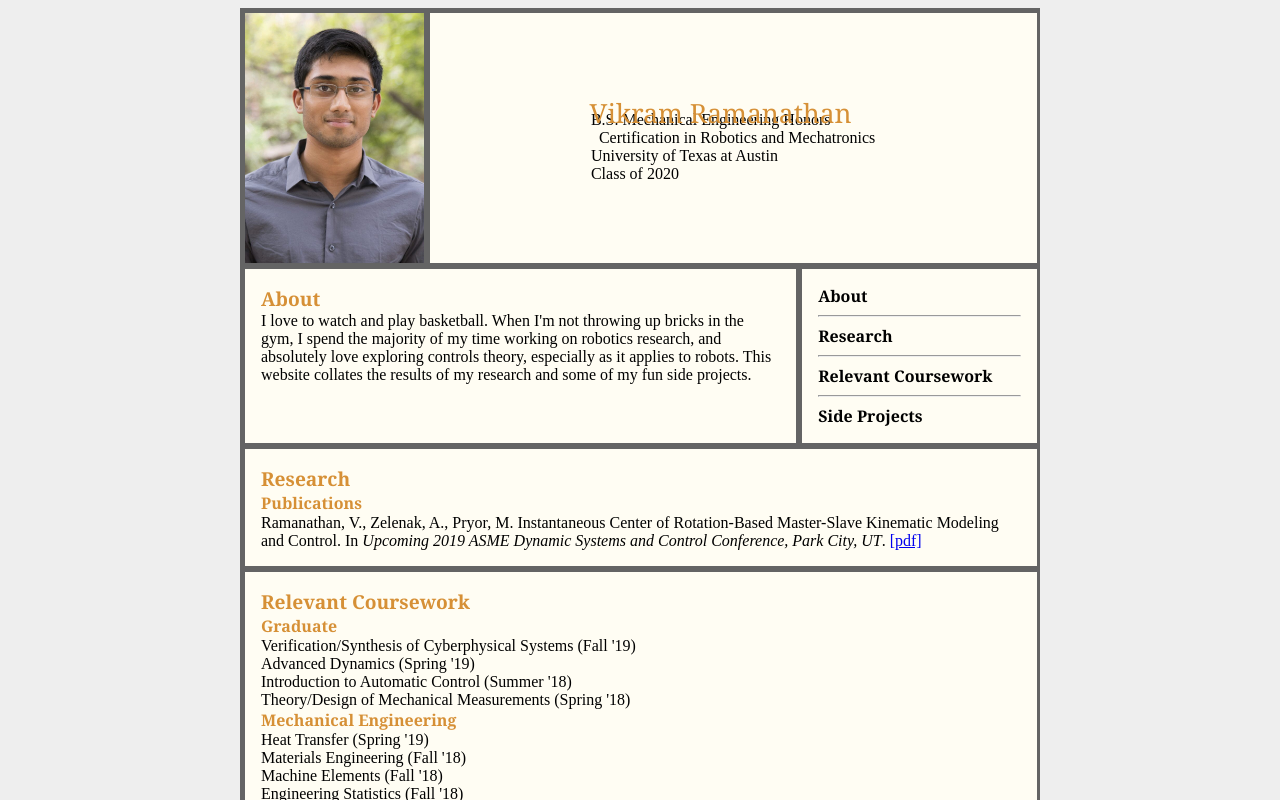
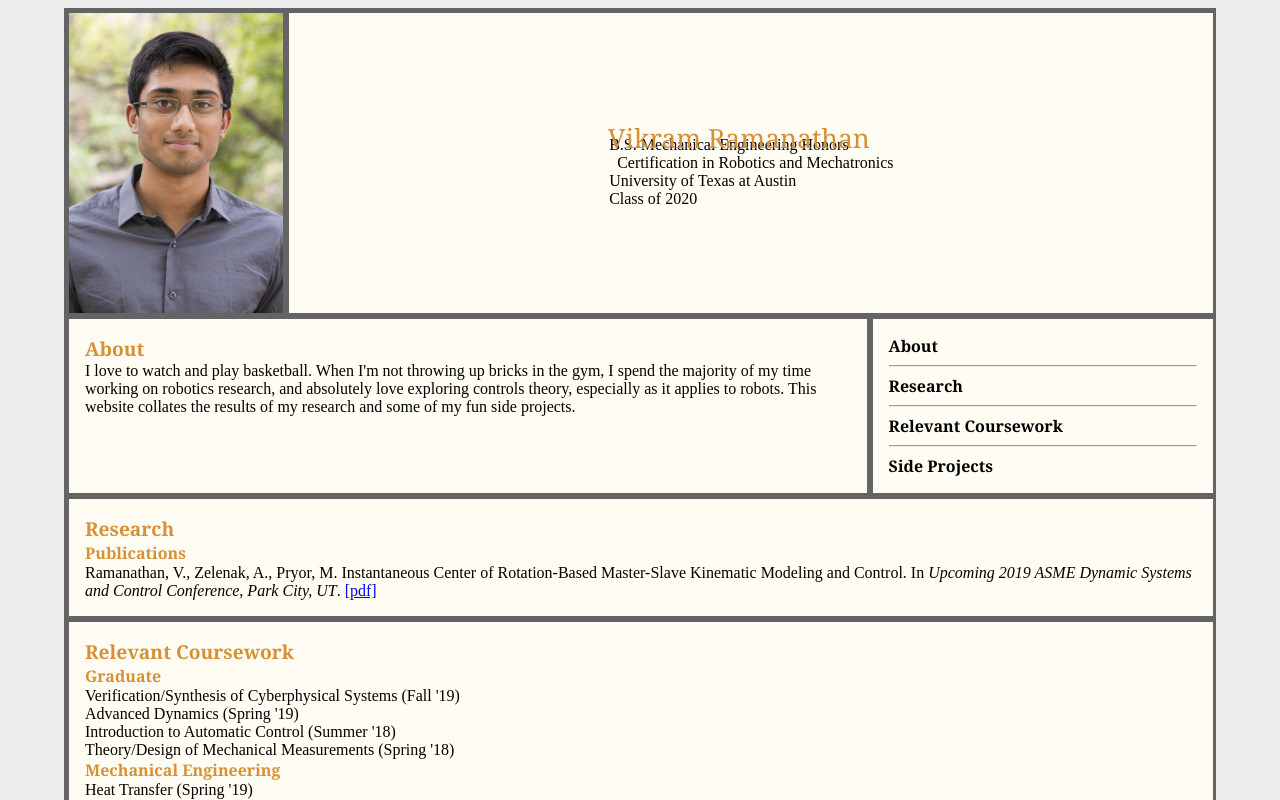
Before and after one commit to vikr53/old-vikr53.github.io, a plain HTML site: page index.html in a window 1280 px wide. Shown: the top 800 px of the page. Drawn offline with Linux system fonts and the light colour scheme.

Commit message:
Changed to vw sizing

```diff
--- a/main.css
+++ b/main.css
@@ -1,6 +1,6 @@
 .grid-container {
     display: grid;
-    grid-template-columns: 23.2% 46.8% 30.2%;
+    grid-template-columns: 19.2% 50.8% 30.2%;
     grid-column-gap: 0em;
     grid-row-gap: 0em;
     margin: auto;
@@ -67,15 +67,13 @@
 /*NEW STUFF---------*/
 
 .wrapper {
-    width: 800px;
+    width: 90vw;
     margin: 0 auto;
 }
 
 #vikr-pic {
-    display:block;
-    max-width: 250px;
-    max-height: 250px;
-    width: auto;
+    width: 100%;
+    max-height: 300px;
     height: auto;
 }
 
```
